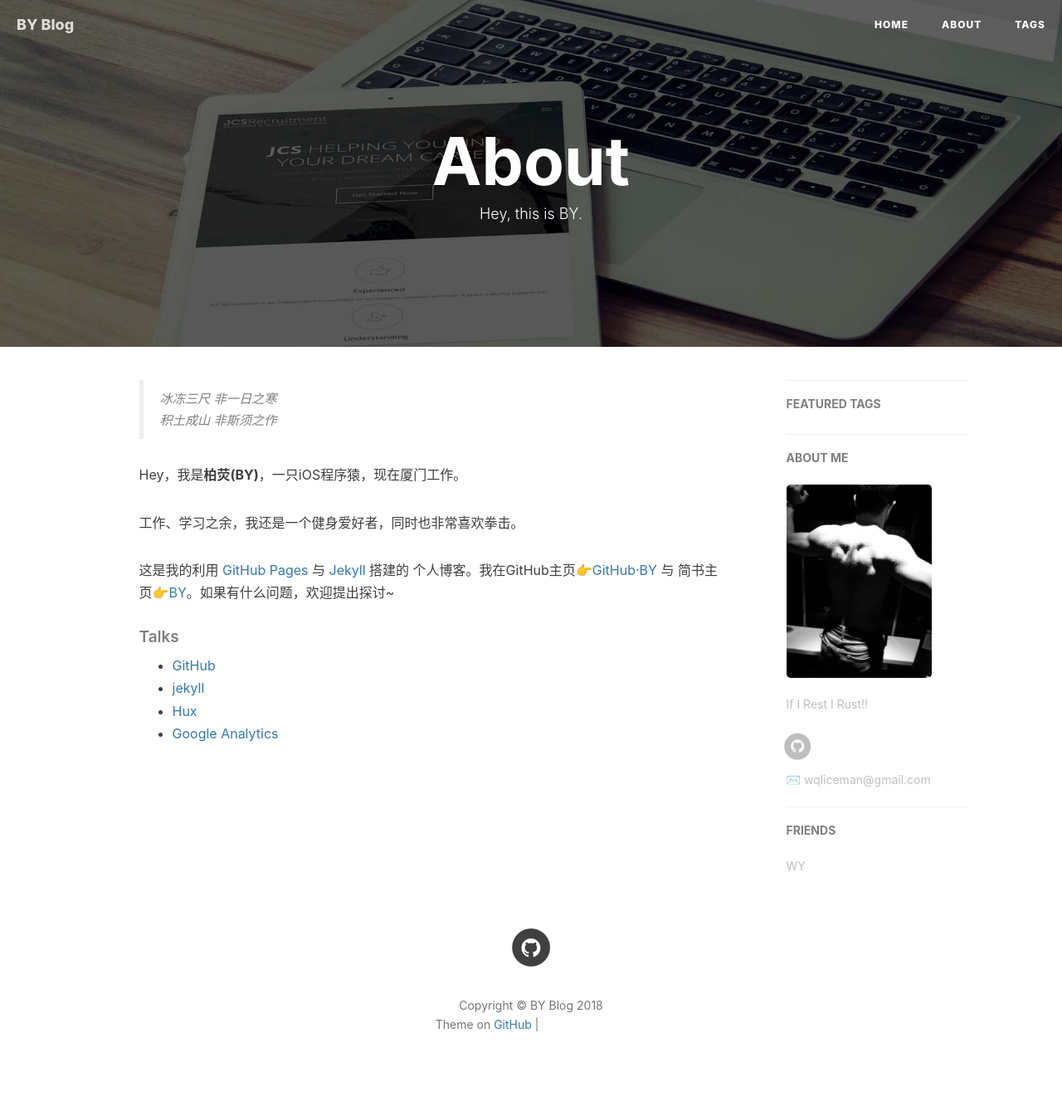
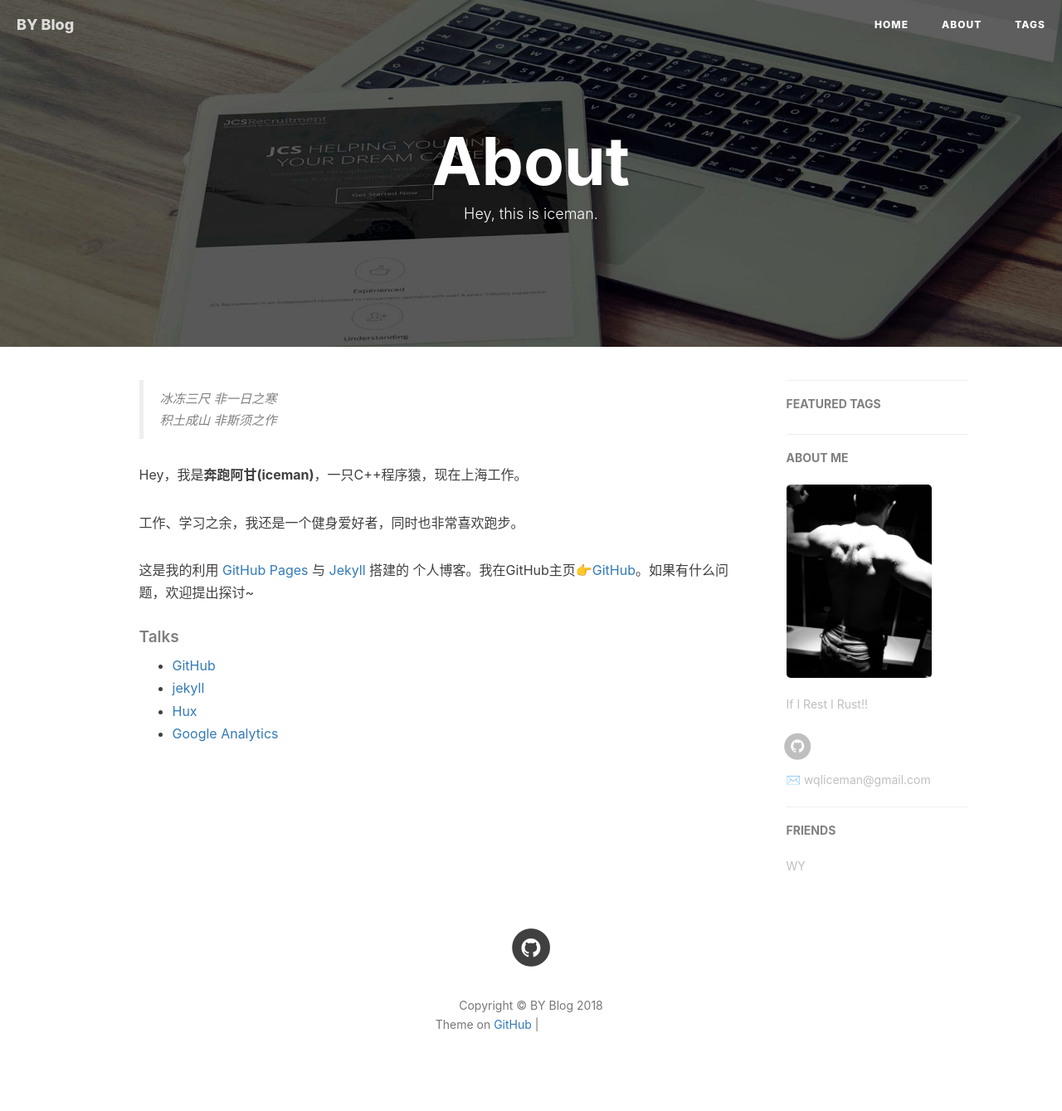
Before and after one commit to wqliceman/iceman.github.io, a Jekyll site: the page built from about.html, in a window 1280 px wide. Shown: the whole page at 83% size. Built offline with Jekyll 4.4.1, drawn with Linux system fonts in a browser that asks for light colours; nearby versions of some CDN libraries; comment, search, counter and statistics services are not loaded; grey boxes are pictures that could not be loaded.

Commit message:
modified some bugs
bugs

```diff
--- a/CNAME
+++ b/CNAME
@@ -1 +1 @@
-qiubaiying.top
+iceman.github.io
--- a/about.html
+++ b/about.html
@@ -1,15 +1,9 @@
 ---
 layout: page
 title: "About"
-description: "Hey, this is BY."
+description: "Hey, this is iceman."
 header-img: "img/post-bg-rwd.jpg"
 ---
-
-<!-- Language Selector -->
-<!-- <select class="sel-lang" onchange= "onLanChange(this.options[this.options.selectedIndex].value)">
-    <option value="0" selected> 中文 Chinese </option>
-    <option value="1"> 英文 English </option>
-</select> -->
 
 <!-- Chinese Version -->
 <div class="zh post-container">
@@ -18,11 +12,11 @@ header-img: "img/post-bg-rwd.jpg"
     <blockquote><p>冰冻三尺 非一日之寒<br>
     积土成山 非斯须之作</p></blockquote>
 
-    <p>Hey，我是<strong>柏荧(BY)</strong>，一只iOS程序猿，现在厦门工作。</p>
+    <p>Hey，我是<strong>奔跑阿甘(iceman)</strong>，一只C++程序猿，现在上海工作。</p>
 
-    <p>工作、学习之余，我还是一个健身爱好者，同时也非常喜欢拳击。</p>
+    <p>工作、学习之余，我还是一个健身爱好者，同时也非常喜欢跑步。</p>
 
-    <p>这是我的利用 <a href="https://pages.github.com/">GitHub Pages</a> 与 <a href="http://jekyll.com.cn/">Jekyll</a> 搭建的 个人博客。我在GitHub主页<a href="https://github.com/qiubaiying">👉GitHub·BY</a> 与 简书主页<a href="https://http://www.jianshu.com/u/e71990ada2fd">👉BY</a>。如果有什么问题，欢迎提出探讨~</p>
+    <p>这是我的利用 <a href="https://pages.github.com/">GitHub Pages</a> 与 <a href="http://jekyll.com.cn/">Jekyll</a> 搭建的 个人博客。我在GitHub主页<a href="https://github.com/wqliceman">👉GitHub</a>。如果有什么问题，欢迎提出探讨~</p>
 
     <p></p>
 
@@ -36,26 +30,6 @@ header-img: "img/post-bg-rwd.jpg"
     </ul>
 </div>
 
-<!-- English Version -->
-<!-- <div class="en post-container">
-    <blockquote><p>Yet another iOS Developer. <br>
-    Yet another Life-long Student.</p></blockquote>
-
-    <p>Hi, I am <strong>Baiying Qiu</strong>，you can call me <strong>BY</strong>. I am an iOS software engineer and currently working in Xiamen</p>
-
-    <p>This is my personal blog, through making Github Pages and Jekyll.My GitHub  👉 <a href="http://github.com/qiubaiying">Github·BY</a>.</p>
-
-    <p>I am a sports enthusiast, I like fitness, running and boxing.</p>
-
-    <h5>Talks</h5>
-
-    <ul>
-    <li><a href="https://github.com">GitHub</a></li>
-    <li><a href="http://jekyll.com.cn/">jekyll</a></li>
-    <li><a href="https://pages.github.com/">GitHub Pages</a></li>
-    <li><a href="https://qiubaiying.github.io">BY</a></li>
-    </ul>
-</div> -->
 
 <!-- Handle Language Change -->
 <script type="text/javascript">
```
Also changed, not shown: package.json (+4 -4 lines), README.md.
